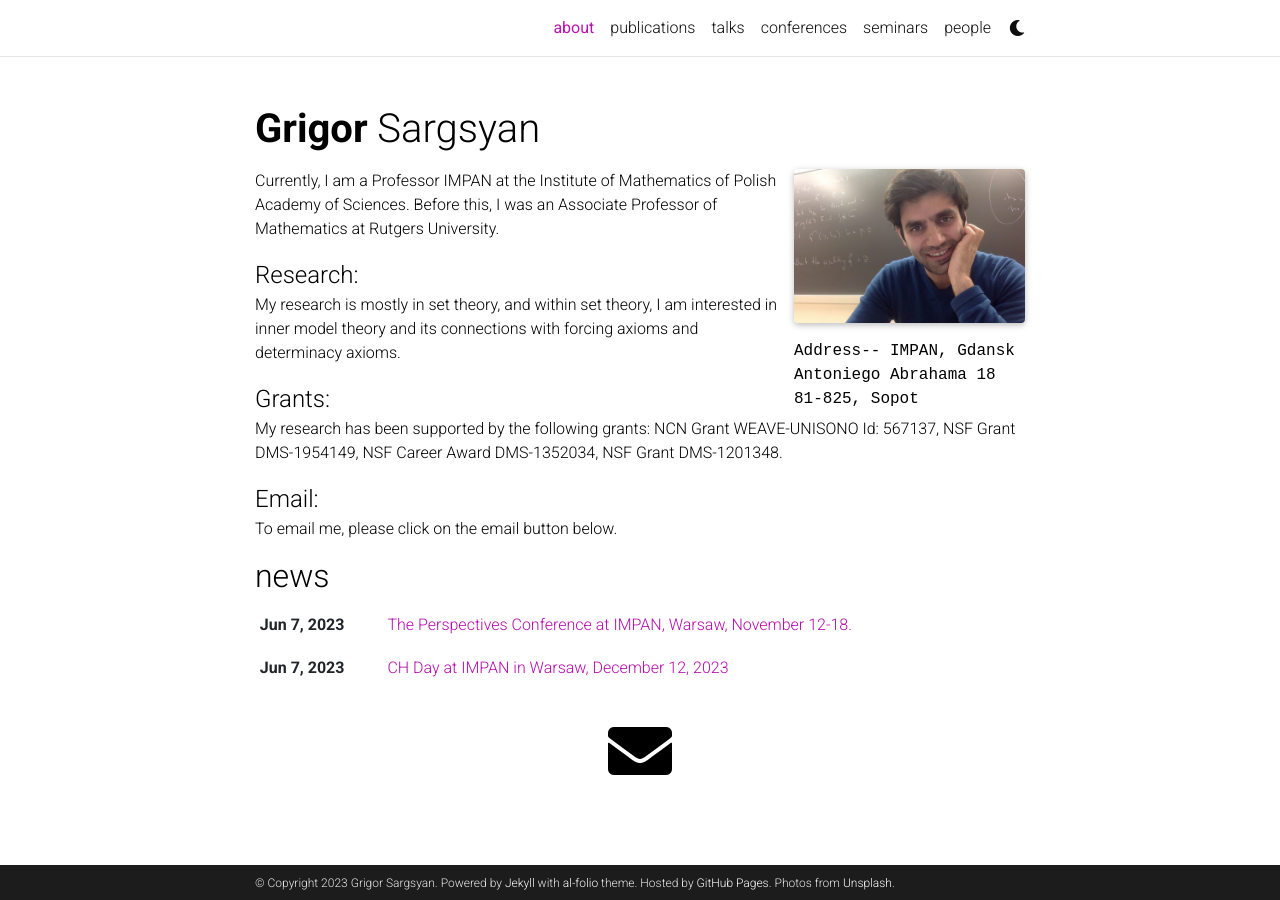
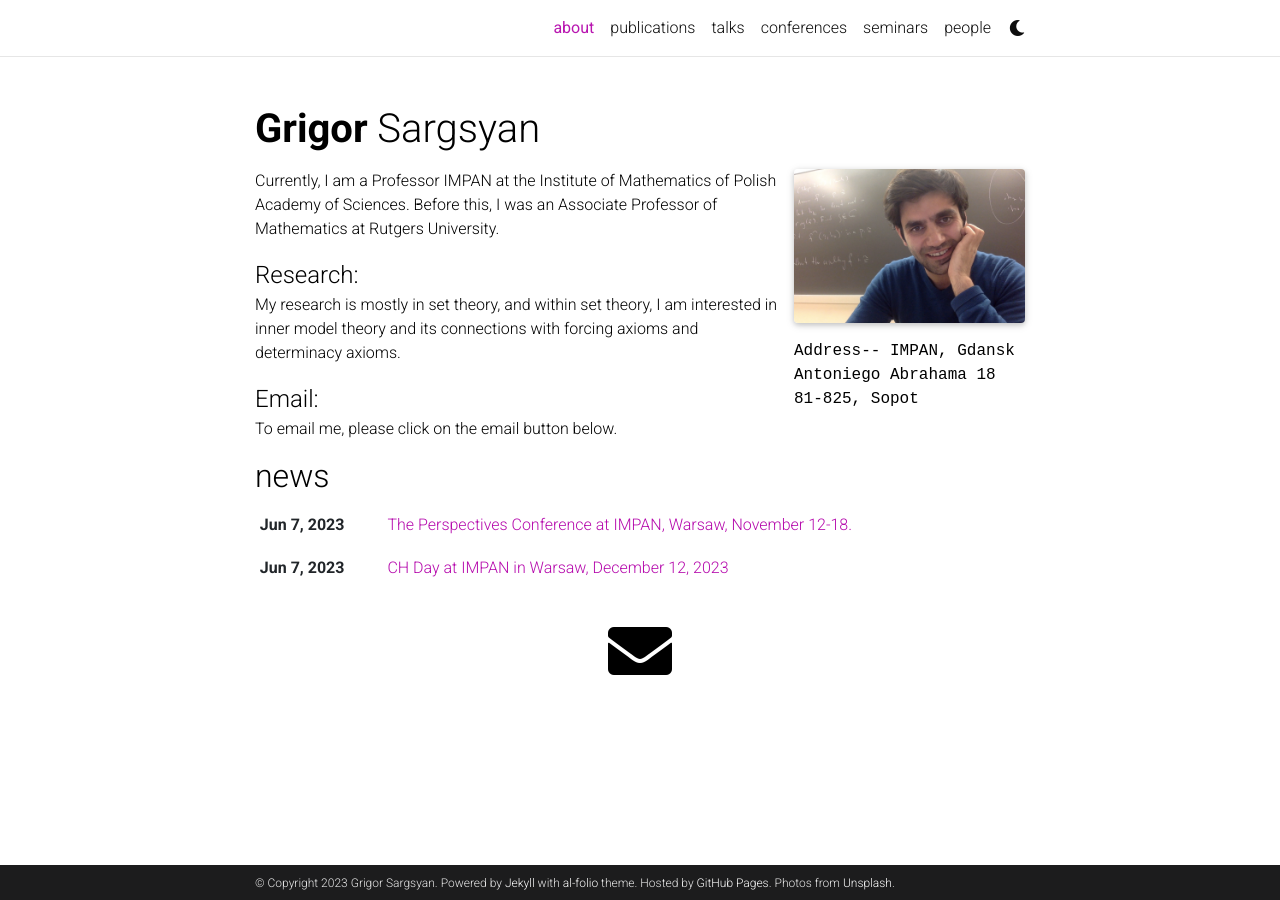
Before and after one commit to grigorsarg/grigorsarg.github.io, a Jekyll site: the page built from _pages/about.md, in a window 1280 px wide. Built offline with Jekyll 4.4.1, drawn with Linux system fonts in a browser that asks for light colours; full-size pictures stand in for the smaller copies a plugin makes; comment, search, counter and statistics services are not loaded; a style sheet for code colours, icons or effects is not loaded.

Commit message:
Update about.md

```diff
--- a/_pages/about.md
+++ b/_pages/about.md
@@ -23,6 +23,4 @@ Currently, I am a Professor IMPAN at the Institute of Mathematics of Polish Acad
 
 <font size="+2">Research:</font> My research is mostly in set theory, and within set theory, I am interested in inner model theory and its connections with forcing axioms and determinacy axioms.
 
-<font size="+2">Grants:</font> My research has been supported by the following grants: NCN Grant WEAVE-UNISONO Id: 567137, NSF Grant DMS-1954149, NSF Career Award DMS-1352034, NSF Grant DMS-1201348.
-
 <font size="+2">Email:</font> To email me, please click on the email button below.
```
